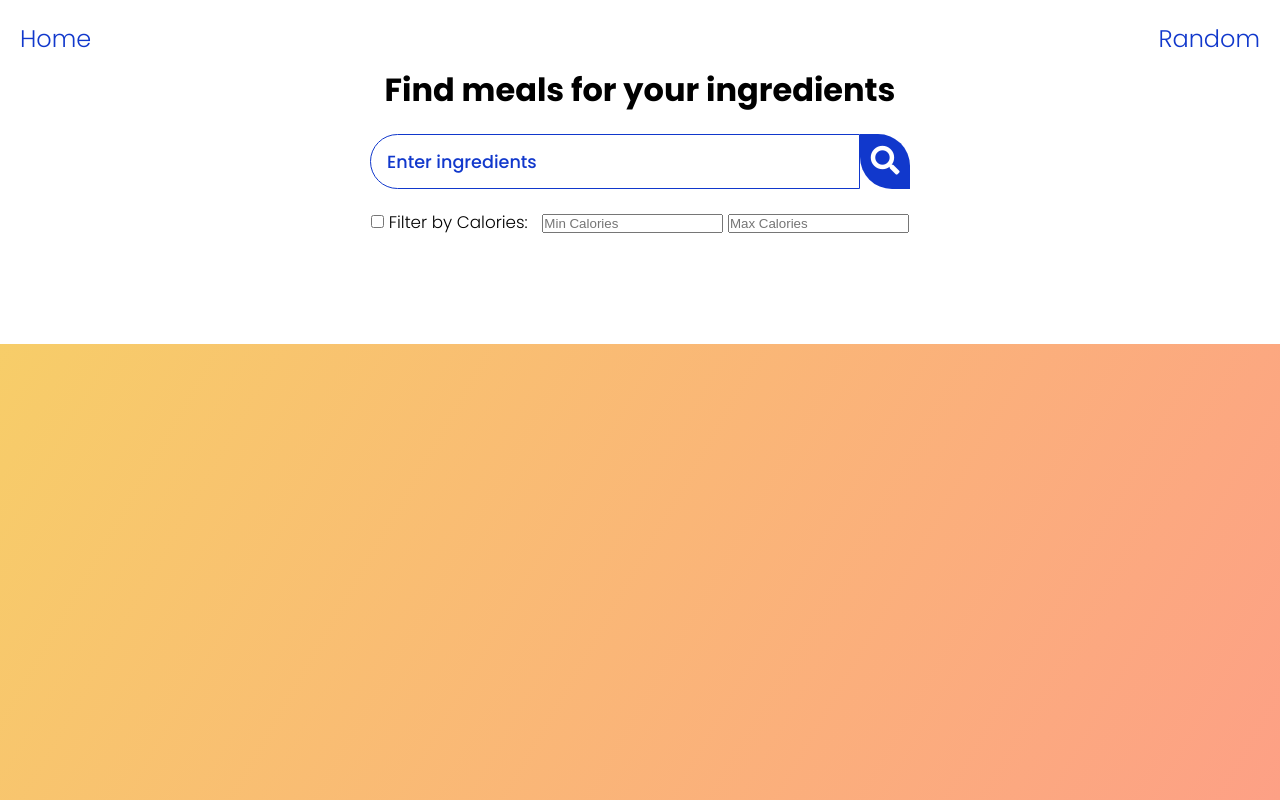
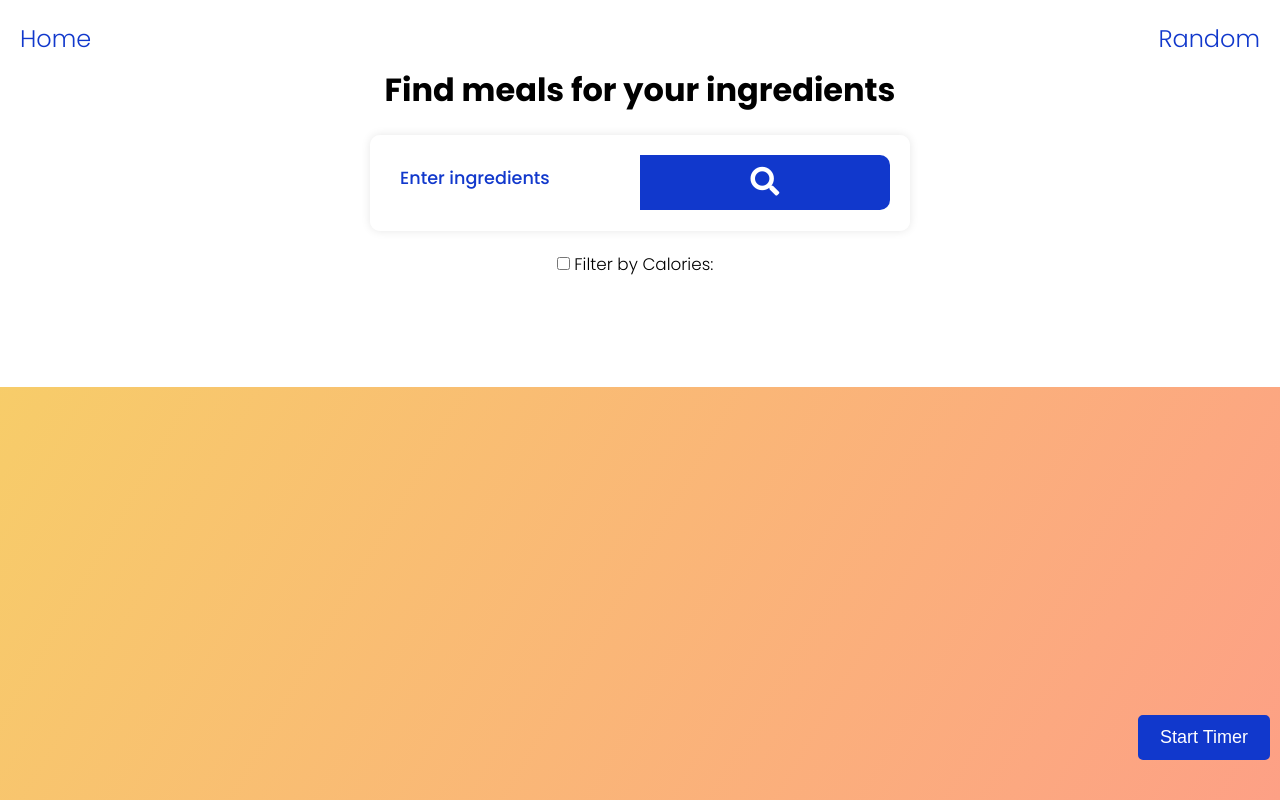
Before and after one commit to VU-AppliedProgramming/example-project, a Flask app: page / in a window 1280 px wide. Run offline with Flask 3, Linux system fonts and the light colour scheme.

Commit message:
added timer, made the website more interactive

```diff
--- a/front-end/app.py
+++ b/front-end/app.py
@@ -40,8 +40,8 @@ def get_random_recipe():
     return jsonify(response.json())
 
 @app.route('/api/price_breakdown_widget')
-def get_price_breakdown_widget():
-    backend_url = f'http://localhost:5000/api/price_breakdown_widget'
+def get_price_breakdown_widget(meal_id):
+    backend_url = f'http://localhost:5000/api/recipes/price_breakdown_widget/{meal_id}'
     response = requests.get(backend_url)
     return response.text
 
--- a/front-end/static/css/styles.css
+++ b/front-end/static/css/styles.css
@@ -16,52 +17,94 @@ body {
     font-family: 'Poppins', sans-serif;
     background: linear-gradient(120deg, #f6d365, #fda085);
 }
-.btn{
+
+.btn {
     font-family: inherit;
     cursor: pointer;
     outline: 0;
     font-size: 1.05rem;
 }
-.text{
+
+.text {
     opacity: 0.8;
 }
-.title{
+
+.title {
     font-size: 2rem;
     margin-bottom: 1rem;
 }
 
-.container{
+.container {
     min-height: 100vh;
 }
-.meal-wrapper{
+
+.meal-wrapper {
     max-width: 1280px;
     margin: 0 auto;
     padding: 2rem;
     background: #fff;
     text-align: center;
 }
-.meal-search{
+
+.meal-search {
     margin: 2rem 0;
 }
-.meal-search cite{
-    font-size: 1rem;
-}
-.meal-search-box{
+
+.meal-search-box {
     margin: 1.2rem 0;
     display: flex;
     align-items: stretch;
+    background-color: #fff; /* Change background color */
+    border-radius: 10px; /* Add border radius for rounded corners */
+    box-shadow: 0 0 10px rgba(0, 0, 0, 0.1); /* Add a subtle shadow */
+    transition: all 0.3s ease; /* Smooth transition for hover effect */
 }
+
+.meal-search-box:hover {
+    transform: translateY(-5px); /* Move box up on hover */
+    box-shadow: 0 5px 15px rgba(0, 0, 0, 0.2); /* Add depth effect */
+}
+
+.search-control {
+    width: calc(100% - 55px); /* Adjust input width */
+    padding: 10px;
+    border: none;
+    border-top-left-radius: 10px; /* Add border radius for rounded corners */
+    border-bottom-left-radius: 10px; /* Add border radius for rounded corners */
+    margin-bottom: 0; /* Remove bottom margin */
+    transition: all 0.3s ease; /* Smooth transition for hover effect */
+}
+
+.search-control:focus {
+    outline: none;
+    box-shadow: 0 0 5px rgba(0, 0, 0, 0.2); /* Add focus effect */
+}
+
+.search-button {
+    width: 55px;
+    height: 55px;
+    font-size: 1.8rem;
+    background: var(--tenne-tawny);
+    color: #fff;
+    border: none;
+    border-top-right-radius: 10px; /* Add border radius for rounded corners */
+    border-bottom-right-radius: 10px; /* Add border radius for rounded corners */
+    cursor: pointer;
+    transition: all 0.4s linear; /* Smooth transition for hover effect */
+}
+
+.search-button:hover {
+    background: #f0ad4e;
+    transform: scale(1.1);
+}
+
+
 .calorie-filter {
-    margin-bottom: 1rem; /* Added margin to create space below the calorie filter */
+    margin-bottom: 1rem;
 }
 
 .calorie-filter label {
     margin-right: 10px;
-}
-
-.calorie-filter input[type="text"] {
-    width: 80px;
-    margin-right: 5px;
 }
 
 .calorie-checkbox {
@@ -117,53 +159,39 @@ body {
     border-top-left-radius: 2rem;
     border-bottom-left-radius: 2rem;
 }
-.search-control::placeholder{
+
+.search-control::placeholder {
     color: var(--tenne-tawny);
 }
-.search-button {
-    width: 55px;
-    height: 55px;
-    font-size: 1.8rem;
-    background: var(--tenne-tawny);
-    color: #fff;
-    border: none;
-    border-top-right-radius: 2rem;
-    border-bottom-left-radius: 2rem;
-    transition: all 0.4s linear;
-    -webkit-transition: all 0.4s linear;
-    -moz-transition: all 0.4s linear;
-    -ms-transition: all 0.4s linear;
-    -o-transition: all 0.4s linear;
-}
-.search-button:hover{
-    background: var(--tenne-tawny);
-}
-.meal-result{
+
+.meal-result {
     margin-top: 4rem;
 }
-#meal{
+
+#meal {
     margin: 2.4rem 0;
 }
-.meal-item{
+
+.meal-item {
     border-radius: 1rem;
-    -webkit-border-radius: 1rem;
-    -moz-border-radius: 1rem;
-    -ms-border-radius: 1rem;
-    -o-border-radius: 1rem;
     overflow: hidden;
     box-shadow: 0 4px 21px -12px rgba(0, 0, 0, 0.79);
     margin: 2rem 0;
 }
-.meal-img img{
+
+.meal-img img {
     width: 100%;
     display: block;
 }
-.meal-name{
+
+.meal-name {
     padding: 1.5rem 0.5rem;
 }
-.meal-name h3{
+
+.meal-name h3 {
     font-size: 1.4rem;
 }
+
 .recipe-button {
     text-decoration: none;
     color: #fff;
@@ -332,40 +332,69 @@ body {
     color: #1138cc;
     font-size: 24px;
     text-decoration: none;
+    transition: color 0.3s, transform 0.3s;
 }
 
 .home-icon:hover {
     color: #0a2d7e;
     text-decoration: underline;
+    transform: scale(1.1);
 }
 
-
-/* Media Queries*/
-@media screen and (min-width: 600px){
-    .meal-search-box{
+/* Media Queries */
+@media screen and (min-width: 600px) {
+    .meal-search-box {
         width: 540px;
-        margin-left: auto;
-        margin-right: auto;
+        margin: 20px auto;
+        background-color: rgba(255, 255, 255, 0.8);
+        border-radius: 10px;
+        padding: 20px;
+        box-shadow: 0 0 10px rgba(0, 0, 0, 0.1);
+        transition: all 0.3s ease;
     }
 
+    .meal-search-box:hover {
+        transform: translateY(-5px);
+        box-shadow: 0 5px 15px rgba(0, 0, 0, 0.2);
+    }
+
+    .search-control {
+        width: calc(100% - 20px);
+        padding: 10px;
+        border: none;
+        border-radius: 5px;
+        margin-bottom: 10px;
+        transition: all 0.3s ease;
+    }
+
+    .search-control:focus {
+        outline: none;
+        box-shadow: 0 0 5px rgba(0, 0, 0, 0.2);
+    }
 }
 
-@media screen and (min-width: 768px){
-    #meal{
+@media screen and (min-width: 768px) {
+    #meal {
         display: grid;
         grid-template-columns: repeat(2, 1fr);
-        gap: 2rem
+        gap: 2rem;
     }
-    .meal-item{
+
+    .meal-item {
         margin: 0;
+        border: 2px solid var(--tenne-tawny);
+        border-radius: 1rem;
+        padding: 1rem;
+        box-shadow: 0 0 10px rgba(0, 0, 0, 0.1);
     }
-    .meal-details{
+
+    .meal-details {
         width: 700px;
     }
 }
 
-@media screen and (min-width: 992px){
-    #meal{
+@media screen and (min-width: 992px) {
+    #meal {
         grid-template-columns: repeat(3, 1fr);
     }
 }
@@ -378,16 +407,60 @@ body {
     color: #1138cc;
     font-size: 24px;
     text-decoration: none;
-    cursor: pointer; /* Change cursor style to pointer */
+    cursor: pointer;
+    transition: color 0.3s, transform 0.3s;
 }
 
-/* Add hover effect */
 .random-button:hover {
     color: #0a2d7e;
     text-decoration: underline;
+    transform: scale(1.1);
 }
 
-.price-breakdown-button {
-    color: white;
-    text-decoration: none;
+#priceBreakdownWidget {
+    width: 100%;
+    height: 500px;
+    border: none;
+    margin-top: 20px;
 }
+
+.timer-container {
+    position: fixed;
+    bottom: 10px;
+    right: 10px;
+    display: flex;
+    flex-direction: column;
+    align-items: flex-end;
+}
+
+#timerDisplay {
+    font-size: 36px;
+    margin-bottom: 20px;
+}
+
+.timer-controls {
+    display: flex;
+    flex-direction: row;
+    margin-bottom: 10px;
+}
+
+.timer-controls button {
+    margin-left: 5px;
+    padding: 10px 20px;
+    font-size: 18px;
+    border: 2px solid #1138cc;
+    border-radius: 5px;
+    background-color: #1138cc;
+    color: #fff;
+    cursor: pointer;
+    transition: background-color 0.3s, color 0.3s;
+}
+
+.timer-controls button:hover {
+    background-color: #0a2d7e;
+}
+
+#closeButton {
+    background-color: #d63447;
+    border-color: #d63447;
+}
--- a/front-end/static/js/scripts.js
+++ b/front-end/static/js/scripts.js
@@ -7,6 +7,72 @@ document.addEventListener('DOMContentLoaded', function() {
     const minCaloriesInput = document.getElementById('min-calories');
     const maxCaloriesInput = document.getElementById('max-calories');
     const randomButton = document.getElementById('random-button');
+    const startButton = document.getElementById('startButton');
+    const pauseButton = document.getElementById('pauseButton');
+    const resetButton = document.getElementById('resetButton');
+    const closeButton = document.getElementById('closeButton');
+    const timerDisplay = document.getElementById('timerDisplay');
+
+    let timer;
+    let startTime;
+    let elapsedTime = 0;
+    let isRunning = false;
+
+    // Initially hide the pause, reset, and close buttons
+    pauseButton.style.display = 'none';
+    resetButton.style.display = 'none';
+    closeButton.style.display = 'none';
+
+    startButton.addEventListener('click', startTimer);
+    pauseButton.addEventListener('click', pauseTimer);
+    resetButton.addEventListener('click', resetTimer);
+    closeButton.addEventListener('click', closeTimer);
+
+    function startTimer() {
+        if (!isRunning) {
+            isRunning = true;
+            startTime = Date.now() - elapsedTime;
+            timer = setInterval(function() {
+                elapsedTime = Date.now() - startTime;
+                displayTime(elapsedTime);
+            }, 1000); // Change interval to 1000ms (1 second)
+
+            // Show the pause, reset, and close buttons
+            pauseButton.style.display = 'inline-block';
+            resetButton.style.display = 'inline-block';
+            closeButton.style.display = 'inline-block';
+        }
+    }
+
+    function pauseTimer() {
+        if (isRunning) {
+            isRunning = false;
+            clearInterval(timer);
+        }
+    }
+
+    function resetTimer() {
+        pauseTimer();
+        elapsedTime = 0;
+        displayTime(elapsedTime);
+    }
+
+    function closeTimer() {
+        // Hide the pause, reset, and close buttons
+        pauseButton.style.display = 'none';
+        resetButton.style.display = 'none';
+        closeButton.style.display = 'none';
+
+        // Clear the timer display
+        timerDisplay.textContent = '';
+    }
+
+    function displayTime(milliseconds) {
+        let minutes = Math.floor(milliseconds / 60000);
+        let seconds = Math.floor((milliseconds % 60000) / 1000);
+
+        timerDisplay.textContent = `${minutes.toString().padStart(2, '0')}:${seconds.toString().padStart(2, '0')}`;
+    }
 
     // Event listeners
     searchButton.addEventListener('click', getMealList);
@@ -16,10 +82,23 @@ document.addEventListener('DOMContentLoaded', function() {
         mealDetailsContent.parentElement.classList.remove('showRecipe');
     });
 
+    // Initially hide the calorie input fields
+    if (!calorieFilterCheckbox.checked) {
+        minCaloriesInput.style.display = 'none';
+        maxCaloriesInput.style.display = 'none';
+    }
+
     calorieFilterCheckbox.addEventListener('change', () => {
-        // Toggle visibility of calorie input fields
-        minCaloriesInput.style.display = calorieFilterCheckbox.checked ? 'inline-block' : 'none';
-        maxCaloriesInput.style.display = calorieFilterCheckbox.checked ? 'inline-block' : 'none';
+        // Toggle visibility of calorie input fields based on checkbox state
+        if (calorieFilterCheckbox.checked) {
+            // Show the calorie input fields if the checkbox is checked
+            minCaloriesInput.style.display = 'inline-block';
+            maxCaloriesInput.style.display = 'inline-block';
+        } else {
+            // Hide the calorie input fields if the checkbox is unchecked
+            minCaloriesInput.style.display = 'none';
+            maxCaloriesInput.style.display = 'none';
+        }
     });
 
     // Function to handle clicks on the meal list
@@ -43,10 +122,6 @@ document.addEventListener('DOMContentLoaded', function() {
                         alert('Failed to fetch recipe details. Please try again later.');
                     });
             }
-        } else if (target.classList.contains('price-breakdown-button')) {
-            event.preventDefault();
-            const mealId = target.dataset.id;
-            window.location.href = `/price_breakdown_page.html?mealId=${mealId}`;
         }
     }
 
@@ -100,11 +175,11 @@ document.addEventListener('DOMContentLoaded', function() {
     // Function to display meal recipe modal
     function mealRecipeModal(meal) {
         let instructions = meal.instructions ? meal.instructions : "No instructions available for this recipe";
-
         let ingredientsHTML = meal.extendedIngredients.map(ingredient => {
             return `<li>${ingredient.original}</li>`;
         }).join('');
 
+        // Create HTML string including recipe details and iframe
         let html = `
             <h2 class="recipe-title">${meal.title}</h2>
             <div class="recipe-instructions">
@@ -120,14 +195,17 @@ document.addEventListener('DOMContentLoaded', function() {
             </div>
             <div class="recipe-link">
                 <a href="${meal.sourceUrl}" target="_blank">View Recipe</a>
-            </div>
-            <div class="price-breakdown-link">
-                <a href="#" class="price-breakdown-button" data-id="${meal.id}">Get Price Breakdown</a>
-            </div>
-        `;
+            </div>`
+        ;
+
+        // Update the modal content
         mealDetailsContent.innerHTML = html;
+
+        // Show the modal
         mealDetailsContent.parentElement.classList.add('showRecipe');
     }
+
+
 
     // Function to fetch and display a random recipe
     function getRandomRecipe(event) {
@@ -146,4 +224,18 @@ document.addEventListener('DOMContentLoaded', function() {
                 console.error('Error fetching random recipe:', error);
             });
     }
+
+    // Function to get price breakdown
+    function getPriceBreakdown(meal_id) {
+        fetch(`/api/recipes/${meal_id}/priceBreakdownWidget`)
+            .then(response => {
+                console.log('Response status:', response.status);
+                return response.text()
+            })
+            .then(data => {
+                console.log('HTML content:', data);
+
+            })
+            .catch(error => console.error('Error fetching price breakdown:', error));
+    }
 });
--- a/front-end/templates/index.html
+++ b/front-end/templates/index.html
@@ -13,6 +13,15 @@
 <body>
     <a href="/" class="home-icon">Home</a>
     <a id="random-button" class="random-button">Random</a>
+    <div class="timer-container">
+        <div class="timer-controls">
+            <button id="startButton">Start Timer</button>
+            <button id="pauseButton" style="display: none;">Pause Timer</button>
+            <button id="resetButton" style="display: none;">Reset Timer</button>
+            <button id="closeButton" style="display: none;">Close Timer</button>
+        </div>
+        <div id="timerDisplay"></div>
+    </div>
     <div class="container">
         <div class="meal-wrapper">
             <div class="meal-search">
@@ -39,6 +48,7 @@
         <div class="meal-details-content"></div>
         <button id="recipe-close-button" class="recipe-close-button">&times;</button>
     </div>
+
     <!-- Link JavaScript file -->
     <script src="http://127.0.0.1:5001/static/js/scripts.js"></script>
 </body>
```
Also changed, not shown: other parts of front-end/static/css/styles.css (+43 -71 lines), back-end/app.py (+3 -4 lines), front-end/images/background.jpg (added).
